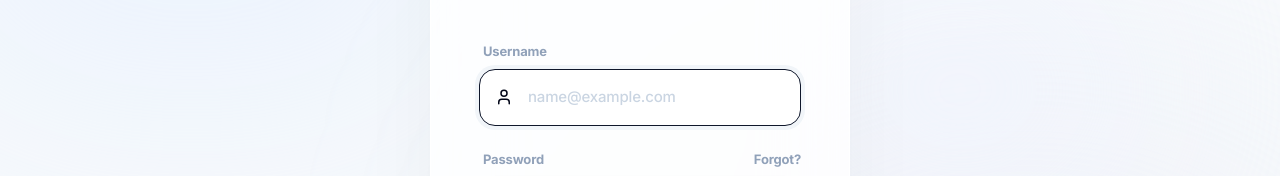
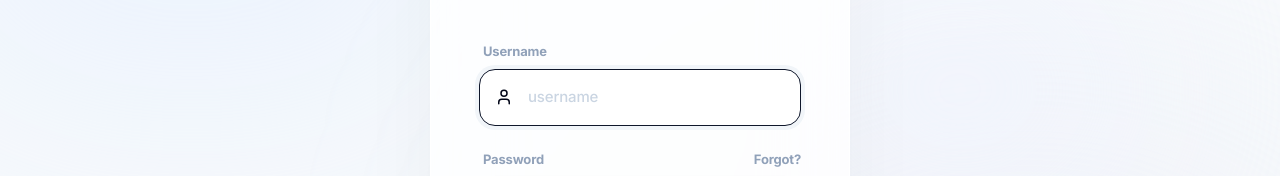
Before and after one commit to FaheemaMariyam/viewora_main, a React (Vite) app in the folder Viewora_frontend/viewora-project/: page /login in a window 1280 px wide. Shown: the part 277-453 px from the top of the page. Built offline with nearby package versions, Linux system fonts and the light colour scheme; no server answers.

Commit message:
feat: add frontend gmail validation for broker registration

```diff
--- a/Viewora_frontend/viewora-project/src/pages/Login.jsx
+++ b/Viewora_frontend/viewora-project/src/pages/Login.jsx
@@ -99,7 +99,7 @@ export default function Login() {
                 <input
                   name="username"
                   type="text"
-                  placeholder="name@example.com"
+                  placeholder="username"
                   required
                   autoFocus
                   className="w-full bg-white border border-slate-100 pl-12 pr-4 py-4 rounded-2xl focus:ring-4 focus:ring-slate-100 focus:border-slate-900 outline-none transition-all text-[15px] font-medium text-slate-950 placeholder:text-slate-300 shadow-sm"
--- a/Viewora_frontend/viewora-project/src/pages/Signup.jsx
+++ b/Viewora_frontend/viewora-project/src/pages/Signup.jsx
@@ -5,6 +5,7 @@ import { signup, sendEmailOtp, verifyEmailOtp } from "../api/authApi";
 import {
   isValidPhone,
   isValidEmail,
+  isGmail,
   isStrongPassword,
 } from "../utils/validators";
 import { toast } from "react-toastify";
@@ -37,6 +38,10 @@ export default function Signup() {
     const email = document.getElementsByName("email")[0].value;
     if (!isValidEmail(email)) {
       setError("Please enter a valid email first");
+      return;
+    }
+    if (role === "broker" && !isGmail(email)) {
+      setError("Brokers must use a @gmail.com address");
       return;
     }
     setError("");
@@ -85,6 +90,10 @@ export default function Signup() {
 
     if (!isValidEmail(email)) {
       setError("Enter a valid email address");
+      return;
+    }
+    if (role === "broker" && !isGmail(email)) {
+      setError("Brokers must use a @gmail.com address");
       return;
     }
 
--- a/Viewora_frontend/viewora-project/src/utils/validators.js
+++ b/Viewora_frontend/viewora-project/src/utils/validators.js
@@ -1,6 +1,9 @@
 
 export const isValidEmail = (email) =>
   /^[^\s@]+@[^\s@]+\.[^\s@]+$/.test(email);
+
+export const isGmail = (email) =>
+  /^[^\s@]+@gmail\.com$/.test(email);
 
 export const isValidPhone = (phone) => {
   const cleaned = phone.replace(/\s+/g, "");
```
